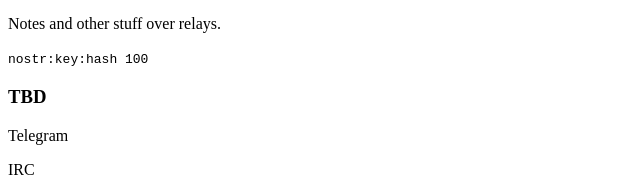
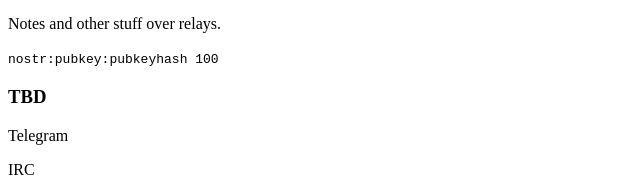
Before and after one commit to solidpayorg/webledgers, a website: page index.html in a window 1280 px wide. Shown: the part 3569-3763 px from the top of the page, 0-640 px from the left. Drawn offline with Linux system fonts and the light colour scheme.

Commit message:
fix nostr uris

```diff
--- a/index.html
+++ b/index.html
@@ -457,7 +457,7 @@
     </p>
 
     <code>
-      nostr:key:hash 100
+      nostr:pubkey:pubkeyhash 100
     </code>
 
 
```
